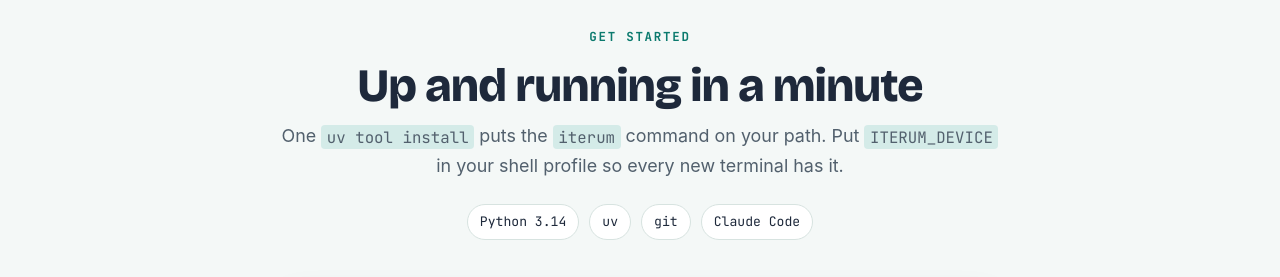
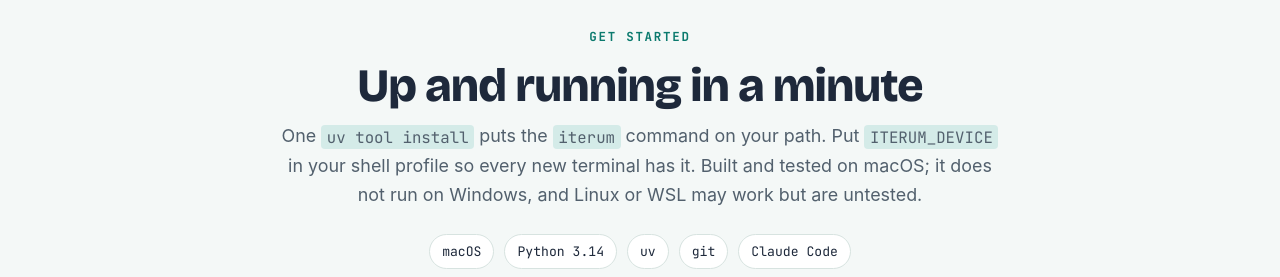
Before and after one commit to shaynemeyer/iterum, a plain HTML site: page index.html in a window 1280 px wide. Shown: the part 8300-8577 px from the top of the page. Drawn offline with nearby package versions, Linux system fonts and the light colour scheme.

Commit message:
Say where Iterum runs: built and tested on macOS, not Windows, Linux and WSL untested

```diff
--- a/index.html
+++ b/index.html
@@ -501,8 +501,8 @@ night-1  queue empty, stopping</div>
   <div class="wrap">
     <p class="eyebrow">Get started</p>
     <h2>Up and running in a minute</h2>
-    <p class="sub">One <code>uv tool install</code> puts the <code>iterum</code> command on your path. Put <code>ITERUM_DEVICE</code> in your shell profile so every new terminal has it.</p>
-    <div class="chips"><span class="chip">Python 3.14</span><span class="chip">uv</span><span class="chip">git</span><span class="chip">Claude Code</span></div>
+    <p class="sub">One <code>uv tool install</code> puts the <code>iterum</code> command on your path. Put <code>ITERUM_DEVICE</code> in your shell profile so every new terminal has it. Built and tested on macOS; it does not run on Windows, and Linux or WSL may work but are untested.</p>
+    <div class="chips"><span class="chip">macOS</span><span class="chip">Python 3.14</span><span class="chip">uv</span><span class="chip">git</span><span class="chip">Claude Code</span></div>
     <div class="code reveal">
       <button class="copy" type="button">Copy</button>
 <pre id="cmds"><span class="p">$ </span>export ITERUM_DEVICE=laptop       <span class="c"># unique per machine</span>
```
Also changed, not shown: guide.html (+1 -0 lines).
